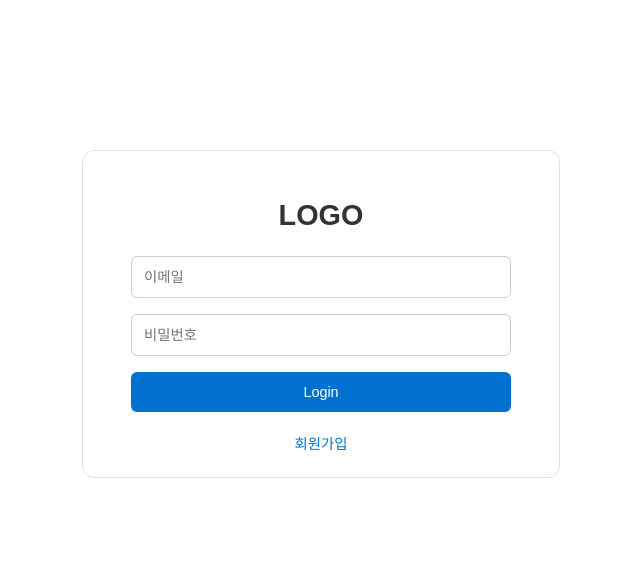
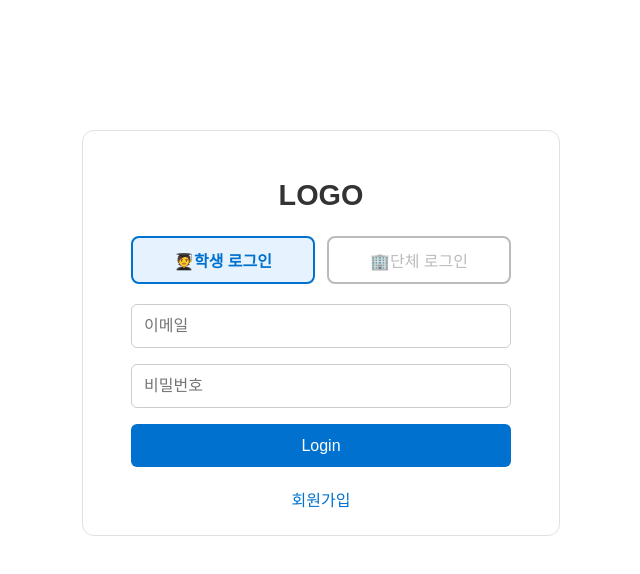
Before and after one commit to sobinMoon/ddaddablch-frontend, a React (Vite) app: page /login in a window 1280 px wide. Shown: the top 574 px of the page, without its empty margins (319-959 px from the left). Built offline with nearby package versions, Linux system fonts and the light colour scheme.

Commit message:
단체, 학생 로그인 구분 추가 회원가입 스타일 수정

```diff
--- a/src/pages/Login.css
+++ b/src/pages/Login.css
@@ -1,15 +1,15 @@
-.login-wrap {
+.login-container {
     min-height: 100vh;
-    padding-top: 150px;
+    padding-top: 130px;
     display: flex;
     flex-direction: column;
     align-items: center;
     justify-content: flex-start;
-    background-color: fff;
+    background-color: #fff;
     box-sizing: border-box;
 }
 
-.loginForm {
+.login-form {
     width: 380px;
     padding: 24px 48px;
     background-color: #ffffff;
@@ -18,28 +18,56 @@
     text-align: center;
 }
 
-.loginForm h2 {
+.login-header h2 {
     margin-bottom: 1.5rem;
     font-size: 1.8rem;
     color: #333;
 }
 
-.login-input {
+.login-type-buttons {
+    display: flex;
+    justify-content: center;
+    gap: 12px;
+    margin-bottom: 20px;
+}
+
+.login-type-buttons button {
+    font-size: 1rem;
+    padding: 10px;
+    width: 100%;
+    border-radius: 8px;
+    cursor: pointer;
+}
+
+.login-type-active {
+    font-weight: bold;
+    border: 2px solid #0071ce;
+    background-color: #e6f3ff;
+    color: #0071ce;
+}
+
+.login-type-inactive {
+    border: 2px solid #bbb;
+    background-color: #fff;
+    color: #bbb;
+}
+
+.login-input-group {
     display: flex;
     flex-direction: column;
     gap: 1rem;
 }
 
-.login-input input {
+.login-input-group input {
     padding: 0.75rem;
-    font-size: 0.9rem;
+    font-size: 1rem;
     border: 1px solid #ccc;
     border-radius: 6px;
 }
 
-#login-btn {
-    padding: 0.75rem;
-    font-size: 0.9rem;
+.login-submit-btn {
+    padding: 0.8rem;
+    font-size: 1rem;
     background-color: #0071ce;
     color: white;
     border: none;
@@ -48,32 +76,31 @@
     transition: background-color 0.2s;
 }
 
-#login-btn:hover {
+.login-submit-btn:hover {
     background-color: #005bb5;
-
 }
 
-.signup-btn {
+.login-submit-btn:disabled {
+    background-color: #cccccc;
+    cursor: not-allowed;
+}
+
+.login-signup-link {
     display: inline-block;
     margin-top: 1.25rem;
     color: #0071ce;
     font-weight: 500;
     text-decoration: none;
-    font-size: 0.9rem;
+    font-size: 1rem;
 }
 
-.signup-btn:hover {
+.login-signup-link:hover {
     text-decoration: underline;
 }
 
-.error-message {
+.login-error-message {
     color: #dc3545;
     font-size: 0.9rem;
     margin: 8px 0;
     text-align: center;
 }
-
-#login-btn:disabled {
-    background-color: #cccccc;
-    cursor: not-allowed;
-}
--- a/src/pages/Login.jsx
+++ b/src/pages/Login.jsx
@@ -7,6 +7,7 @@ const SERVER_URL = "http://10.101.48.92:8080";
 
 export default function Login() {
   const navigate = useNavigate();
+  const [userType, setUserType] = useState('student');
   const [formData, setFormData] = useState({
     email: '',
     password: ''
@@ -28,7 +29,7 @@ export default function Login() {
     setIsLoading(true);
 
     try {
-      const res = await fetch(`${SERVER_URL}/auth/login/student`, {
+      const res = await fetch(`${SERVER_URL}/auth/login/${userType}`, {
         method: 'POST',
         headers: {
           'Content-Type': 'application/json',
@@ -59,15 +60,31 @@ export default function Login() {
   };
 
   return (
-    <div className='login-wrap'>
-      <form className="loginForm" onSubmit={handleSubmit}>
-        <div>
+    <div className='login-container'>
+      <form className="login-form" onSubmit={handleSubmit}>
+        <div className="login-header">
           <h2>LOGO</h2>
         </div>
-        <div className="login-input">
+        <div className="login-type-buttons">
+          <button
+            type="button"
+            className={userType === 'student' ? 'login-type-active' : 'login-type-inactive'}
+            onClick={() => setUserType('student')}
+          >
+            🧑‍🎓학생 로그인
+          </button>
+          <button
+            type="button"
+            className={userType === 'organization' ? 'login-type-active' : 'login-type-inactive'}
+            onClick={() => setUserType('organization')}
+          >
+            🏢단체 로그인
+          </button>
+        </div>
+        <div className="login-input-group">
           <input
             type="email"
-            className="userEmail"
+            className="login-email"
             name="email"
             value={formData.email}
             onChange={handleChange}
@@ -76,23 +93,23 @@ export default function Login() {
           />
           <input
             type="password"
-            className="password"
+            className="login-password"
             name="password"
             value={formData.password}
             onChange={handleChange}
             placeholder="비밀번호"
             required
           />
-          {error && <p className="error-message">{error}</p>}
+          {error && <p className="login-error-message">{error}</p>}
           <button
             type="submit"
-            id="login-btn"
+            className="login-submit-btn"
             disabled={isLoading}
           >
             {isLoading ? '로그인 중...' : 'Login'}
           </button>
         </div>
-        <Link className="signup-btn" to="/signup">회원가입</Link>
+        <Link className="login-signup-link" to="/signup">회원가입</Link>
       </form>
     </div>
   );
--- a/src/pages/Signup.css
+++ b/src/pages/Signup.css
@@ -47,29 +47,30 @@ h2 {
 }
 
 .student-signup label {
-    margin-top: 10px;
+    margin-top: 18px;
+    margin-bottom: 5px;
     display: block;
     font-weight: 500;
 }
 
 .student-signup input {
     width: 100%;
-    padding: 8px;
-    margin-top: 4px;
-    margin-bottom: 8px;
+    padding: 0.75rem;
+    font-size: 1rem;
     border: 1px solid #ccc;
-    border-radius: 4px;
+    border-radius: 6px;
     box-sizing: border-box;
+    margin: 0;
 }
 
 .student-signup .error {
     color: red;
     font-size: 0.8em;
-    margin-bottom: 5px;
+    margin: 4px 0 0 0;
 }
 
 .student-signup .message {
-    margin-top: 10px;
+    margin: 0;
     font-weight: bold;
     color: green;
     text-align: center;
@@ -77,17 +78,58 @@ h2 {
 
 .student-signup button[type="submit"] {
     width: 100%;
-    padding: 10px;
+    padding: 0.8rem;
+    font-size: 1rem;
     background-color: #0071ce;
     color: white;
     border: none;
-    border-radius: 5px;
+    border-radius: 6px;
     cursor: pointer;
     margin-top: 20px;
+    transition: background-color 0.2s;
 }
 
 .student-signup button[type="submit"]:hover {
     background-color: #005bb5;
+}
+
+.student-signup button[type="submit"]:disabled {
+    background-color: #cccccc;
+    cursor: not-allowed;
+}
+
+.row {
+    display: flex;
+    gap: 10px;
+    width: 100%;
+}
+
+.row input {
+    flex: 1;
+    min-width: 0;
+}
+
+.row button {
+    white-space: nowrap;
+    padding: 0.75rem 1rem;
+    font-size: 1rem;
+    background-color: #0071ce;
+    color: white;
+    border: none;
+    border-radius: 6px;
+    cursor: pointer;
+    transition: background-color 0.2s;
+    flex-shrink: 0;
+    height: 100%;
+}
+
+.row button:hover:not(:disabled) {
+    background-color: #005bb5;
+}
+
+.row button:disabled {
+    background-color: #cccccc;
+    cursor: not-allowed;
 }
 
 .email-verification-container {
@@ -104,14 +146,20 @@ h2 {
 
 .email-verification-container button {
     white-space: nowrap;
-    padding: 8px 16px;
-    background-color: #007bff;
+    padding: 0.75rem 1rem;
+    font-size: 1rem;
+    background-color: #0071ce;
     color: white;
     border: none;
-    border-radius: 4px;
+    border-radius: 6px;
     cursor: pointer;
     transition: background-color 0.2s;
     flex-shrink: 0;
+    height: 100%;
+}
+
+.email-verification-container button:hover:not(:disabled) {
+    background-color: #005bb5;
 }
 
 .email-verification-container button:disabled {
@@ -120,7 +168,7 @@ h2 {
 }
 
 .verification-message {
-    margin: 8px 0;
+    margin: 0;
     padding: 8px;
     border-radius: 4px;
     font-size: 0.9em;
@@ -146,28 +194,27 @@ h2 {
 .token-verification-container input {
     flex: 1;
     min-width: 0;
-    padding: 8px;
-    border: 1px solid #ccc;
-    border-radius: 4px;
 }
 
 .token-verification-container button {
     white-space: nowrap;
-    padding: 8px 16px;
-    background-color: #007bff;
+    padding: 0.75rem 1rem;
+    font-size: 1rem;
+    background-color: #0071ce;
     color: white;
     border: none;
-    border-radius: 4px;
+    border-radius: 6px;
     cursor: pointer;
     transition: background-color 0.2s;
     flex-shrink: 0;
+    height: 100%;
+}
+
+.token-verification-container button:hover:not(:disabled) {
+    background-color: #005bb5;
 }
 
 .token-verification-container button:disabled {
-    background-color: #ccc;
+    background-color: #cccccc;
     cursor: not-allowed;
 }
-
-.token-verification-container button:hover:not(:disabled) {
-    background-color: #0056b3;
-}
--- a/src/pages/Studentsignup.jsx
+++ b/src/pages/Studentsignup.jsx
@@ -164,12 +164,12 @@ const Studentsignup = () => {
       return (
         <form className="student-signup" onSubmit={handleSubmit}>
           <label>이름*</label>
-          <input type="text" name="name" value={formData.name} onChange={handleChange} />
+          <input type="text" name="name" value={formData.name} onChange={handleChange} placeholder="이름을 입력해주세요" />
           {errors.name && <p className="error">{errors.name}</p>}
 
           <label>닉네임 (선택)</label>
           <div className="row">
-            <input type="text" name="nickname" value={formData.nickname} onChange={handleChange} />
+            <input type="text" name="nickname" value={formData.nickname} onChange={handleChange} placeholder="닉네임을 입력해주세요" />
             <button type="button" onClick={checkNicknameDuplicate}>중복 확인</button>
           </div>
           {nicknameCheckMsg && <p className={isNicknameAvailable ? 'info' : 'error'}>{nicknameCheckMsg}</p>}
@@ -182,6 +182,7 @@ const Studentsignup = () => {
                 value={formData.email}
                 onChange={handleChange}
                 disabled={isVerifying}
+                placeholder="이메일을 입력해주세요"
             />
             <button
                 type="button"
@@ -203,7 +204,7 @@ const Studentsignup = () => {
                     name="verificationToken"
                     value={formData.verificationToken}
                     onChange={handleChange}
-                    placeholder="인증 토큰을 입력하세요"
+                    placeholder="인증 토큰을 입력해주세요"
                 />
                 <button
                     type="button"
@@ -218,14 +219,14 @@ const Studentsignup = () => {
           {errors.emailVerified && <p className="error">{errors.emailVerified}</p>}
 
           <label>지갑 주소 (선택)</label>
-          <input type="text" name="walletAddress" value={formData.walletAddress} onChange={handleChange} />
+          <input type="text" name="walletAddress" value={formData.walletAddress} onChange={handleChange} placeholder="지갑 주소를 입력해주세요" />
 
           <label>비밀번호*</label>
-          <input type="password" name="password" value={formData.password} onChange={handleChange} />
+          <input type="password" name="password" value={formData.password} onChange={handleChange} placeholder="비밀번호를 입력해주세요" />
           {errors.password && <p className="error">{errors.password}</p>}
 
           <label>비밀번호 확인*</label>
-          <input type="password" name="confirmPassword" value={formData.confirmPassword} onChange={handleChange} />
+          <input type="password" name="confirmPassword" value={formData.confirmPassword} onChange={handleChange} placeholder="비밀번호를 다시 입력해주세요" />
           {errors.confirmPassword && <p className="error">{errors.confirmPassword}</p>}
 
           <button type="submit">가입하기</button>
```
